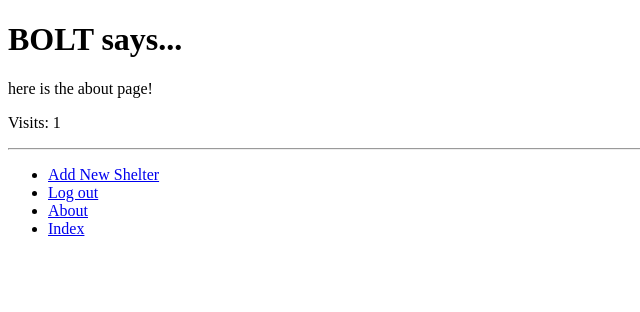
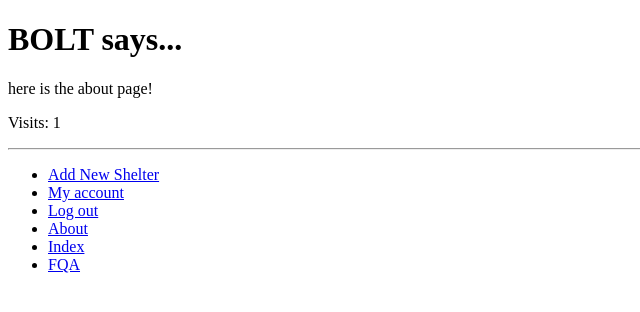
Before and after one commit to COMPSCI5012/Bolt, a Django app: page /bolt/about/ in a window 1280 px wide. Shown: the top 312 px of the page, without its empty margins (0-640 px from the left). Run offline with Django 3.2, Linux system fonts and the light colour scheme; the visitor is signed in with stand-in values (Sample User, id 1).

Commit message:
add myaccount

```diff
--- a/zootopia/templates/bolt/base.html
+++ b/zootopia/templates/bolt/base.html
@@ -21,6 +21,7 @@
             <ul>
                 {% if user.is_authenticated %}
                     <li><a href="{% url 'bolt:add_shelter' %}">Add New Shelter</a></li>
+                    <li><a href="{% url 'bolt:myaccount' %}">My account</a></li>
                     <li><a href="{% url 'bolt:logout' %}">Log out</a></li>
                 {% else %}
                     <li><a href="{% url 'bolt:register' %}">SignUp</a></li>
@@ -28,6 +29,7 @@
                 {% endif %}
                     <li><a href="{% url 'bolt:about' %}">About</a></li>
                     <li><a href="{% url 'bolt:index' %}">Index</a></li>
+                    <li><a href="{% url 'bolt:fqa' %}">FQA</a></li>
             </ul>
         </div>
     </body>
```
